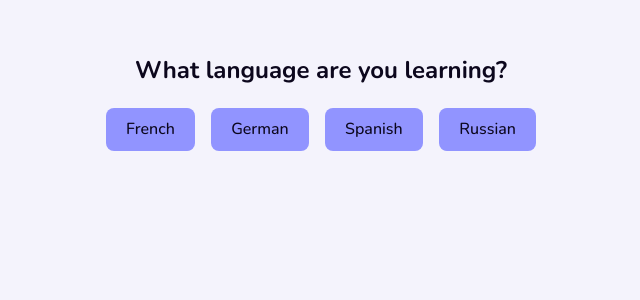
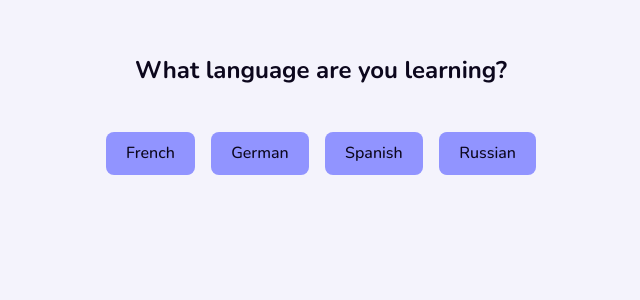
Before and after one commit to tobichls/LingoTales, a React (Vite) app in the folder frontend/: page / in a window 1280 px wide. Shown: the top 300 px of the page, without its empty margins (319-959 px from the left). Built offline with nearby package versions, Linux system fonts and the light colour scheme; the HTML template or start-up script is replaced by a standard one.

Commit message:
styling fix

```diff
--- a/frontend/src/components/FormStep.jsx
+++ b/frontend/src/components/FormStep.jsx
@@ -6,7 +6,7 @@ const FormStep = ({ nextStep, handleOptionSelect, selectedOption, options, disab
   };
 
   return (
-    <div>
+    <div className="form-step">
       <h2>{question}</h2>
       <ul>
         {options.map((option) => (
--- a/frontend/src/components/NameInput.jsx
+++ b/frontend/src/components/NameInput.jsx
@@ -10,17 +10,15 @@ const NameInput = ({ nextStep, name, handleNameChange, prevStep }) => {
   };
 
   return (
-    <div>
+    <div className="form-step">
       <h2>What's your name?</h2>
-      <div>
         <input
           id="nameInput"
           type="text"
           value={currentName}
           onChange={handleChange}
         />
-      </div>
-      <div>
+      <div className="options-container">
         <button onClick={prevStep}>Previous</button>
         <button onClick={nextStep}>Next</button>
       </div>
--- a/frontend/src/index.css
+++ b/frontend/src/index.css
@@ -9,6 +9,7 @@
   color: var(--text);
   background-color: var(--background);
 
+  box-sizing: border-box;
   font-synthesis: none;
   text-rendering: optimizeLegibility;
   -webkit-font-smoothing: antialiased;
@@ -86,7 +87,7 @@ button:focus-visible {
 
 input {
   border-radius: 8px;
-  border: 1px solid var(--accent);
+  border: 2px solid var(--secondary);
   padding: 0.6em 1.2em;
   font-size: 1em;
   font-weight: 500;
@@ -105,3 +106,15 @@ input {
   justify-content: center;
   gap: 1em;
 }
+
+.options-container {
+  display: flex;
+  justify-content: center;
+  gap: 1em;
+}
+
+.form-step {
+  display: flex;
+  flex-direction: column;
+  gap: 0.5em;
+}
```
